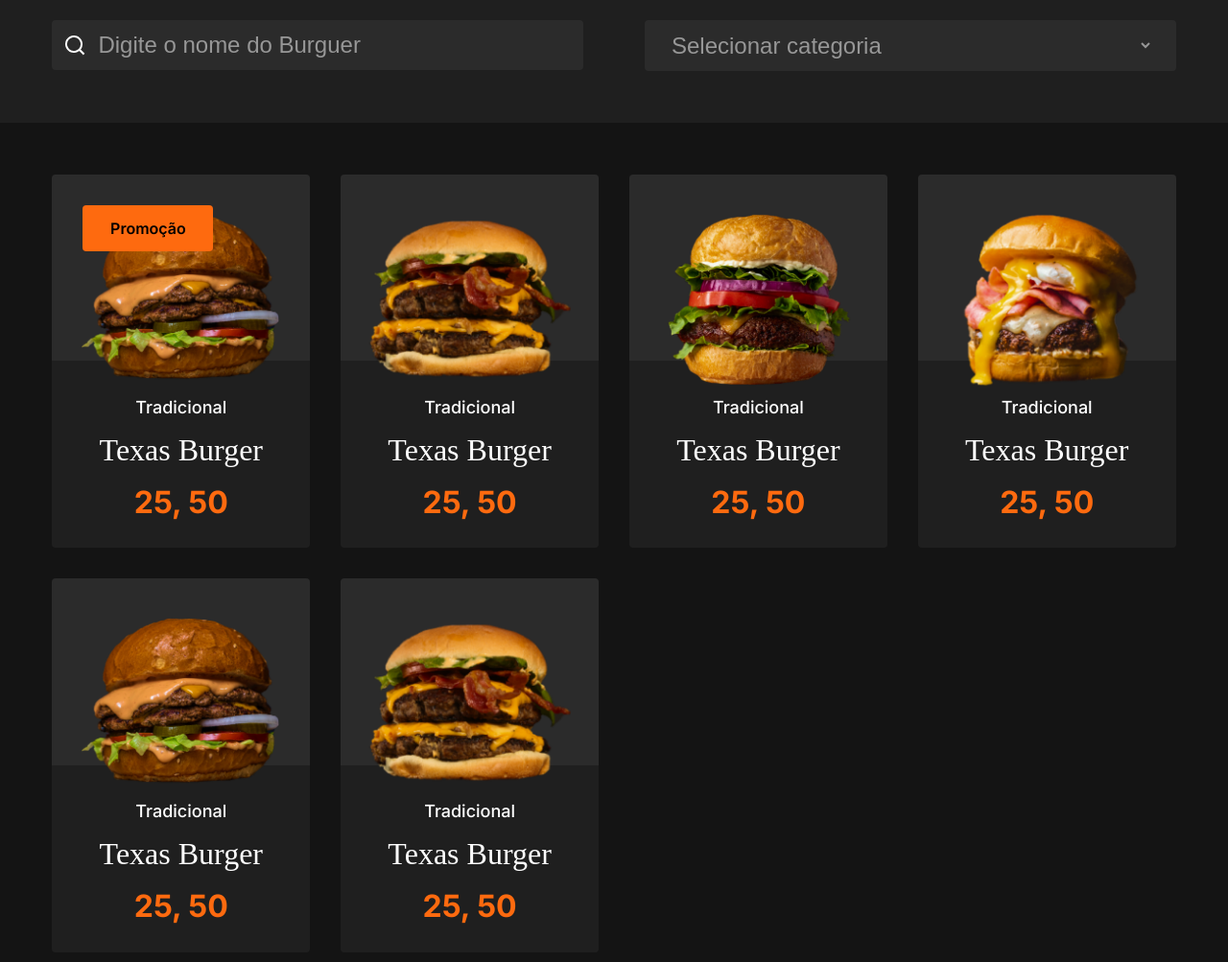
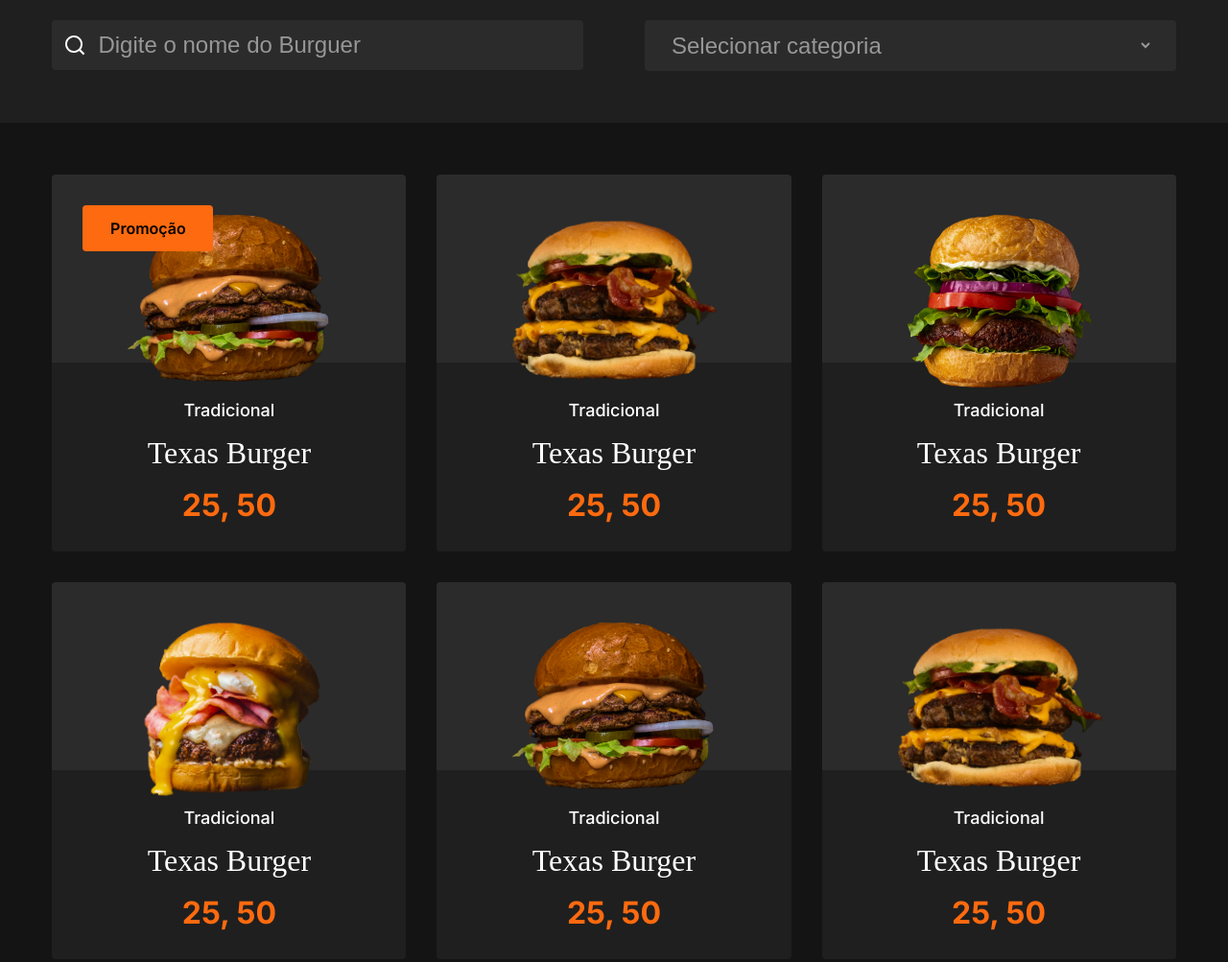
Before and after one commit to safirahconnect/b7burger, a plain HTML site: page index.html in a window 1280 px wide. Shown: the part 980-1983 px from the top of the page at 96% size. Drawn offline with Linux system fonts and the light colour scheme; a web font is replaced by a local one.

Commit message:
adjusting grid from burgers section

```diff
--- a/css/main/burgers.css
+++ b/css/main/burgers.css
@@ -1,6 +1,6 @@
 .burgers-list {
   display: grid;
-  grid-template-columns: repeat(auto-fit, minmax(240px, 1fr));
+  grid-template-columns: repeat(auto-fit, minmax(280px, 1fr));
   gap: 2rem;
 }
 
--- a/index.html
+++ b/index.html
@@ -69,8 +69,8 @@
     </div>
   </section>
 
-  <section class="container">
-    <ul class="burgers-list">
+  <section>
+    <ul class="burgers-list container">
       <li class="burger-item">
         <img src="./img/burgers/burger1.png" alt="">
         <p>Tradicional</p>
```
